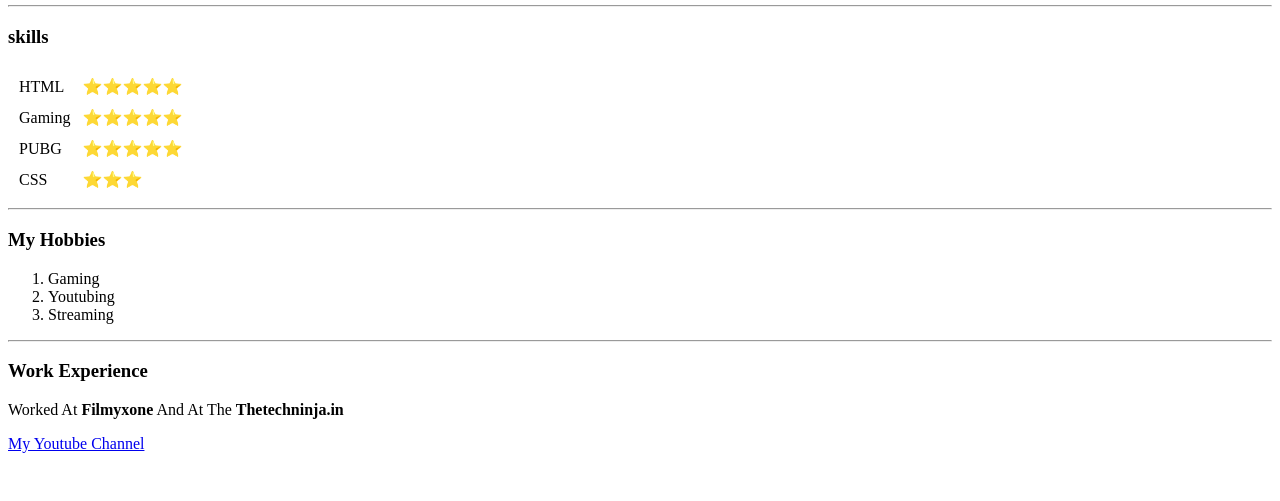
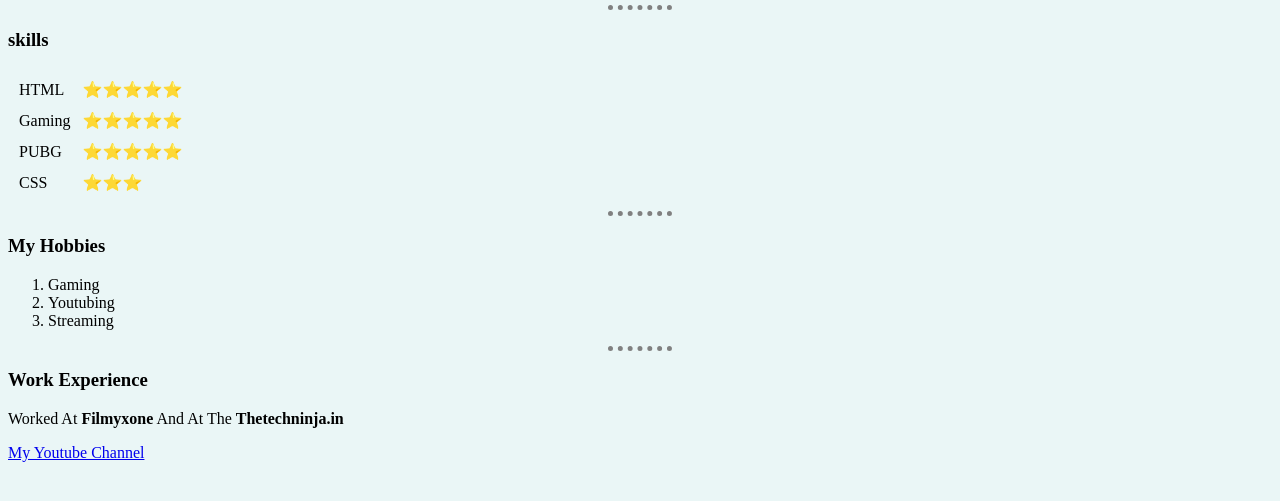
Before and after one commit to Abhishekjha9/cv, a plain HTML site: page index.html in a window 1280 px wide. Shown: the part 201-702 px from the top of the page. Drawn offline with Linux system fonts and the light colour scheme.

Commit message:
Update index.html

```diff
--- a/index.html
+++ b/index.html
@@ -4,6 +4,20 @@
 <head>
   <meta charset="utf-8">
   <title>ⒶAbhishek jha</title>
+  <style>
+body{
+  background-color: #EAF6F6
+}
+
+hr{
+   border-style: none;
+   border-top-style: dotted;
+   border-color: grey;
+   border-width: 5px;
+   width: 5%
+}
+
+  </style>
 </head>
 
 <body>
```
